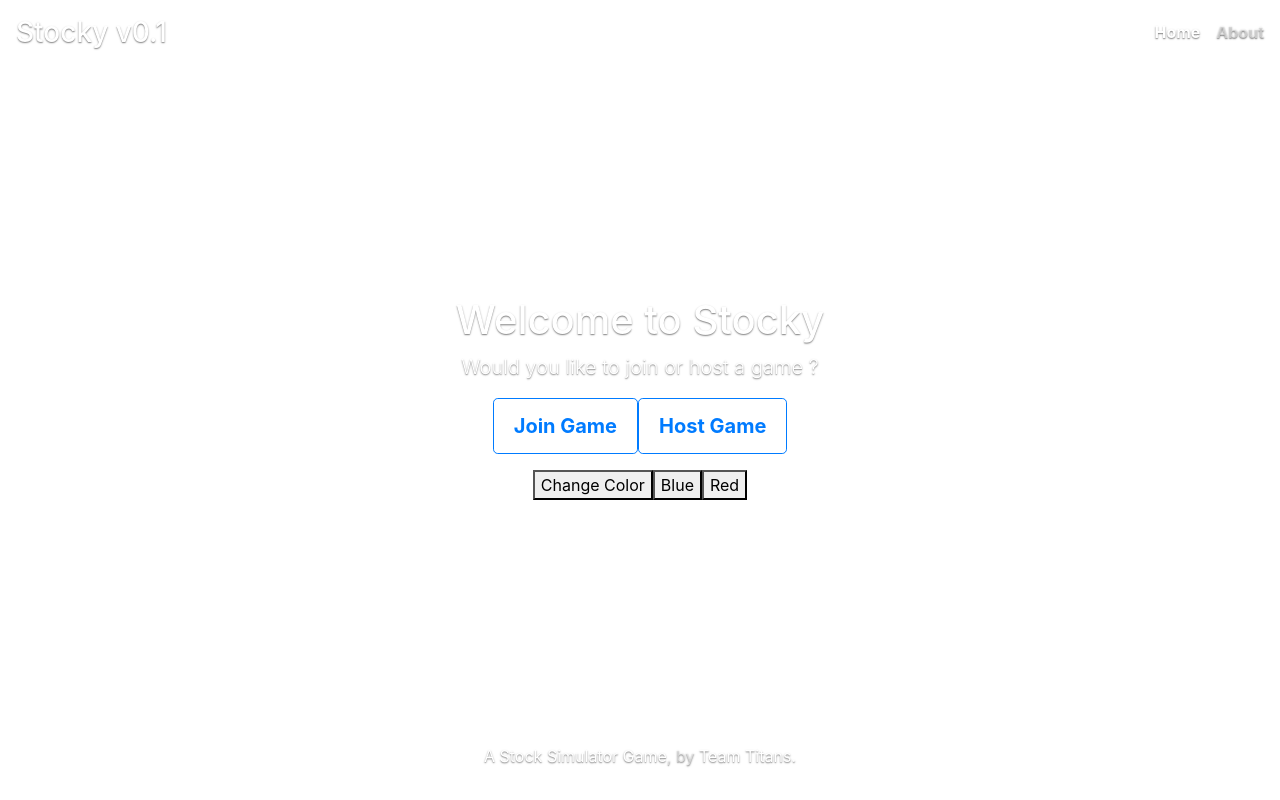
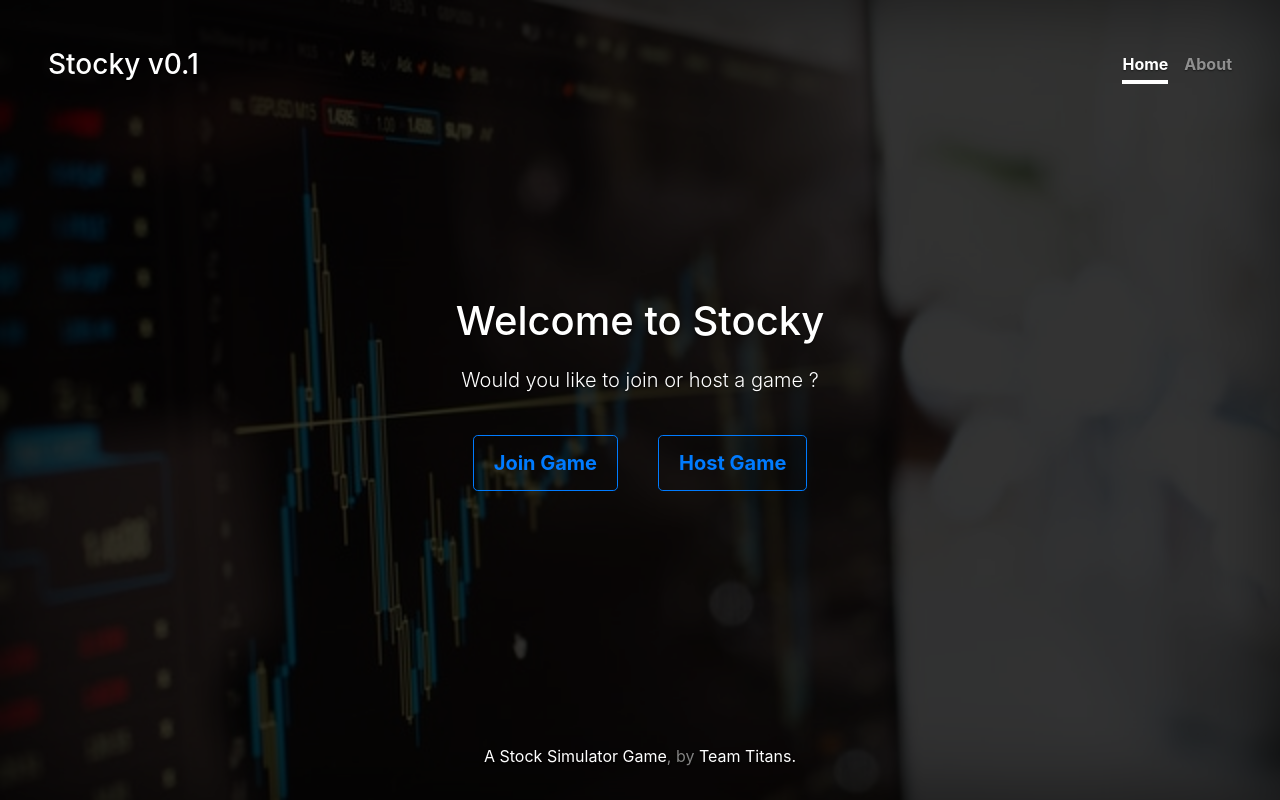
Before and after one commit to JevonJ/Stocky, a React (Create React App) app in the folder stocky-client/: page / in a window 1280 px wide. Built offline with nearby package versions, Linux system fonts and the light colour scheme; no server answers.

Commit message:
Add background image

```diff
--- a/stocky-client/src/components/login/Welcome.css
+++ b/stocky-client/src/components/login/Welcome.css
@@ -23,11 +23,11 @@ a:hover {
 /*
  * Base structure
  */
-
 html,
 body {
   height: 100%;
-  background-color: #333;
+  background-size: cover;
+  background-image: url(../../images/welcome.jpeg);
 }
 
 body {
@@ -42,12 +42,16 @@ body {
   max-width: 42em;
 }
 
+.main-container {
+  background-color: rgba(0, 0, 0, .8);
+}
 
 /*
  * Header
  */
 .masthead {
   margin-bottom: 2rem;
+  padding: 2em 2em 0 2em;
 }
 
 .masthead-brand {
@@ -90,11 +94,15 @@ body {
  * Cover
  */
 .cover {
-  padding: 0 1.5rem;
+  padding: 0 1.9rem;
 }
 .cover .btn-lg {
   padding: .75rem 1.25rem;
+  margin: 1em;
   font-weight: 700;
+}
+.cover p {
+  margin: 1em;
 }
 
 
--- a/stocky-client/src/components/login/Welcome.jsx
+++ b/stocky-client/src/components/login/Welcome.jsx
@@ -3,23 +3,15 @@ import { connect } from 'react-redux';
 import { Button, Fade, Popover, PopoverBody, PopoverHeader } from 'reactstrap';
 import './Welcome.css';
 
+import Background from '../../images/welcome.jpeg';
 import * as actions from '../../actions';
 
 class Welcome extends Component {
   constructor() {
     super();
     this.state = {
-      color: 'white',
       popoverOpen: false,
     };
-  }
-
-  setColor(color) {
-    this.setState({ color });
-  }
-
-  changeColor(color) {
-    this.props.socket.emit('change color', color);
   }
 
   togglePopover() {
@@ -32,7 +24,7 @@ class Welcome extends Component {
     const { setPlayer, players } = this.props;
     return (
       <Fade in tag="div" timeout={500}>
-        <div style={{ backgroundColor: players }} className="d-flex w-100 h-100 p-3 mx-auto flex-column text-center">
+        <div className="d-flex w-100 h-100 p-3 mx-auto flex-column text-center main-container">
           <header className="masthead mb-auto">
             <div className="inner">
               <h3 className="masthead-brand">Stocky v0.1</h3>
@@ -50,9 +42,6 @@ class Welcome extends Component {
               <Button outline color="primary" size="lg">Join Game</Button>
               <Button outline color="primary" size="lg">Host Game</Button>
             </p>
-            <button onClick={() => this.changeColor(this.state.color)}>Change Color</button>
-            <button id="blue" onClick={() => this.setColor('blue')}>Blue</button>
-            <button id="red" onClick={() => this.setColor('red')}>Red</button>
           </main>
 
           <footer className="mastfoot mt-auto">
```
Also changed, not shown: stocky-client/src/images/welcome.jpeg (added).
